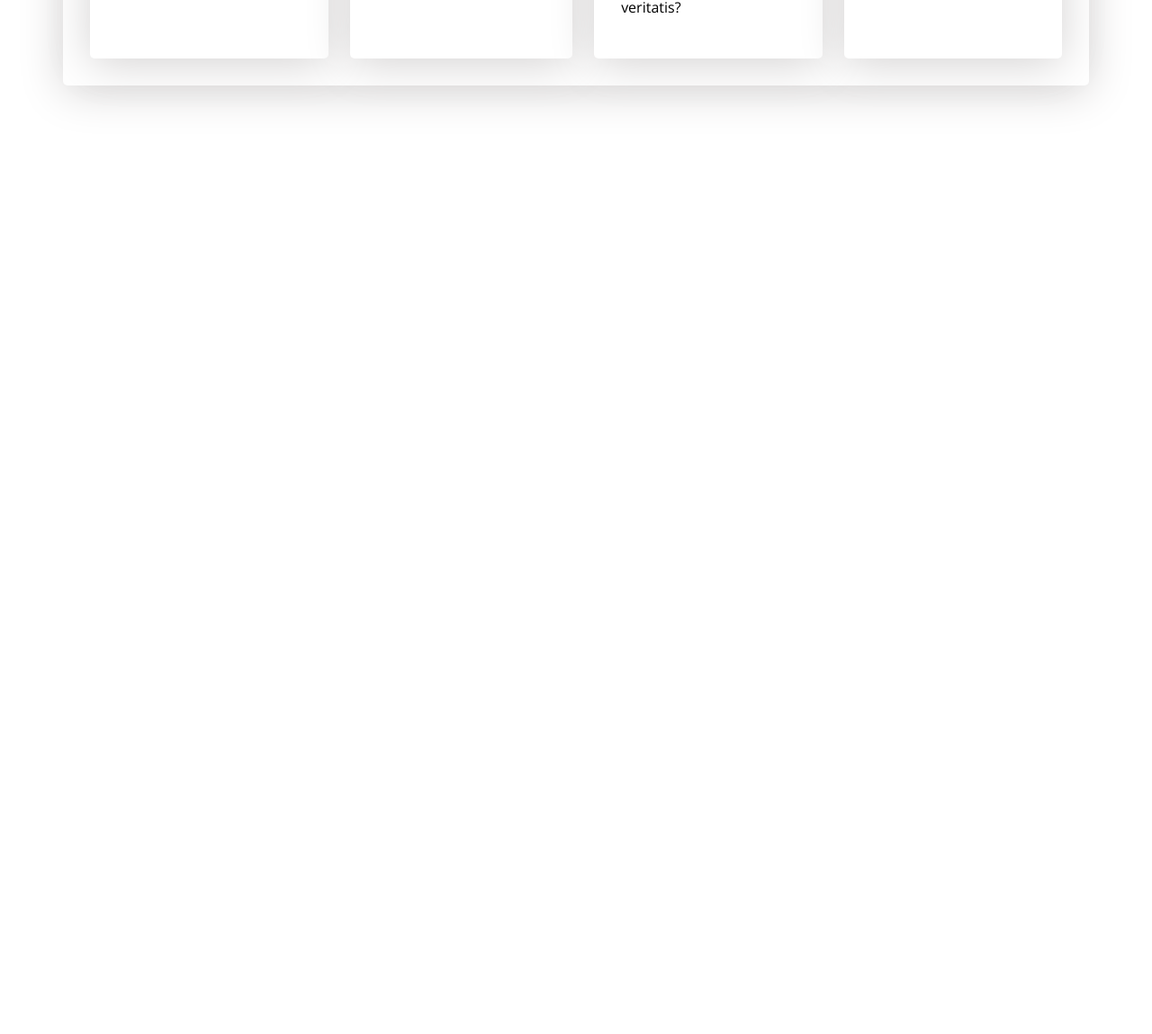
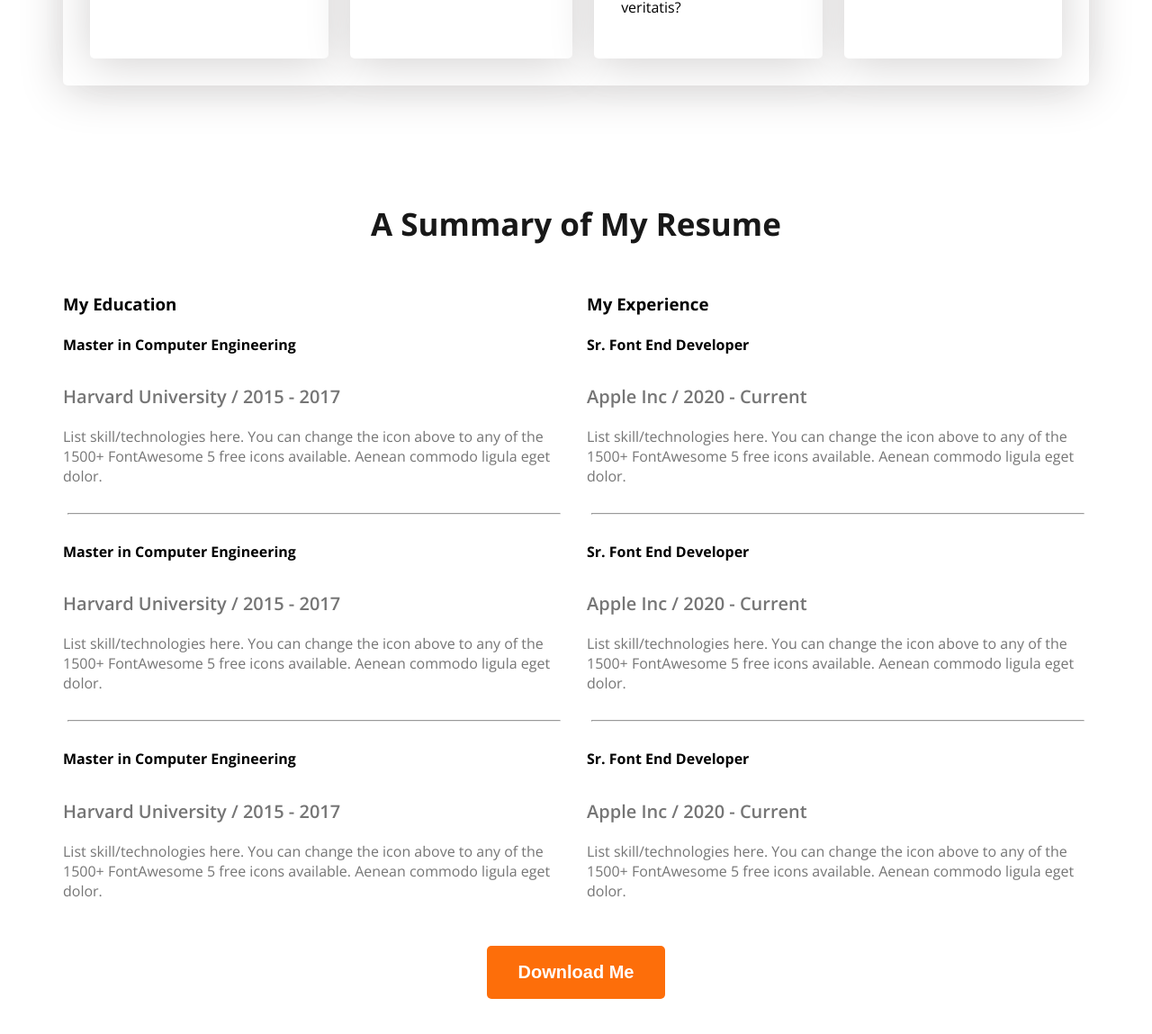
Before and after one commit to nidhi1020/M5_web_portfolio, a plain HTML site: page index.html in a window 1280 px wide. Shown: the part 2361-3510 px from the top of the page at 90% size. Before the commit the page ends 2586 px from the top, so only its background shows below. Drawn offline with nearby package versions, Linux system fonts and the light colour scheme.

Commit message:
A Summary of My Resume section added

```diff
--- a/index.html
+++ b/index.html
@@ -64,7 +64,6 @@
 
         </section>
         <!-- What I Do section started -->
-
         <section class="skill">
             <h3 class="section-title text-center">What I Do</h3>
             <p class="section-description text-center">Lorem ipsum dolor sit amet consectetur adipisicing elit. Magnam excepturi obcaecati, debitis officia optio quis adipisci laboriosam ut nostrum nisi officiis quisquam sequi ullam fugiat inventore eius consequuntur sapiente hic.</p>
@@ -94,6 +93,58 @@
             </div>
         </section>
 
+        <section class="resume">
+            <h3 class="section-title text-center">A Summary of My Resume</h3>
+            <div class="resume-container">
+                <!-- .resume-column*2>h3.resume-column-title+.experience*3>h4.experience-title+h5.experience-sub-title+.experience-description -->
+
+                <div class="resume-column">
+                    <h3 class="resume-column-title">My Education</h3>
+                    <div class="experience">
+                        <h4 class="experience-title">Master in Computer Engineering</h4>
+                        <h5 class="experience-sub-title">Harvard University / 2015 - 2017</h5>
+                        <div class="experience-description">List skill/technologies here. You can change the icon above to any of the 1500+ FontAwesome 5 free icons available. Aenean commodo ligula eget dolor.</div>
+                    </div>
+                    <hr>
+                    <div class="experience">
+                        <h4 class="experience-title">Master in Computer Engineering</h4>
+                        <h5 class="experience-sub-title">Harvard University / 2015 - 2017</h5>
+                        <div class="experience-description">List skill/technologies here. You can change the icon above to any of the 1500+ FontAwesome 5 free icons available. Aenean commodo ligula eget dolor.</div>
+                    </div>
+                    <hr>
+                    <div class="experience">
+                        <h4 class="experience-title">Master in Computer Engineering</h4>
+                        <h5 class="experience-sub-title">Harvard University / 2015 - 2017</h5>
+                        <div class="experience-description">List skill/technologies here. You can change the icon above to any of the 1500+ FontAwesome 5 free icons available. Aenean commodo ligula eget dolor.</div>
+                    </div>
+                </div>
+                <div class="resume-column">
+                    <h3 class="resume-column-title">My Experience</h3>
+                    <div class="experience">
+                        <h4 class="experience-title">Sr. Font End Developer</h4>
+                        <h5 class="experience-sub-title">Apple Inc / 2020 - Current</h5>
+                        <div class="experience-description">List skill/technologies here. You can change the icon above to any of the 1500+ FontAwesome 5 free icons available. Aenean commodo ligula eget dolor.</div>
+                    </div>
+                    <hr>
+                    <div class="experience">
+                        <h4 class="experience-title">Sr. Font End Developer</h4>
+                        <h5 class="experience-sub-title">Apple Inc / 2020 - Current</h5>
+                        <div class="experience-description">List skill/technologies here. You can change the icon above to any of the 1500+ FontAwesome 5 free icons available. Aenean commodo ligula eget dolor.</div>
+                    </div>
+                    <hr>
+                    <div class="experience">
+                        <h4 class="experience-title">Sr. Font End Developer</h4>
+                        <h5 class="experience-sub-title">Apple Inc / 2020 - Current</h5>
+                        <div class="experience-description">List skill/technologies here. You can change the icon above to any of the 1500+ FontAwesome 5 free icons available. Aenean commodo ligula eget dolor.</div>
+                    </div>
+                </div>
+            </div>
+            <div class="text-center resume-download-cv">
+                <button class="btn-primary">Download Me</button>
+            </div>
+
+        </section>
+
     </main>
     <footer>
 
--- a/styles/portfolio.css
+++ b/styles/portfolio.css
@@ -137,3 +137,22 @@ main section{
     border-radius: 5px;
     box-shadow: 0 6px 50px 0 rgb(212, 210, 210);
 }
+/* resume section */
+.resume-container{
+    display: flex;
+    gap: 24px;
+}
+.experience-sub-title{
+    font-size: 20px;
+    font-weight: 600;
+    margin-bottom: 20px;
+}
+.experience-description,.experience-sub-title{
+    color: #757575;
+}
+.resume hr{
+    margin: 30px 5px;
+}
+.resume-download-cv{
+    margin-top: 50px;
+}
```
